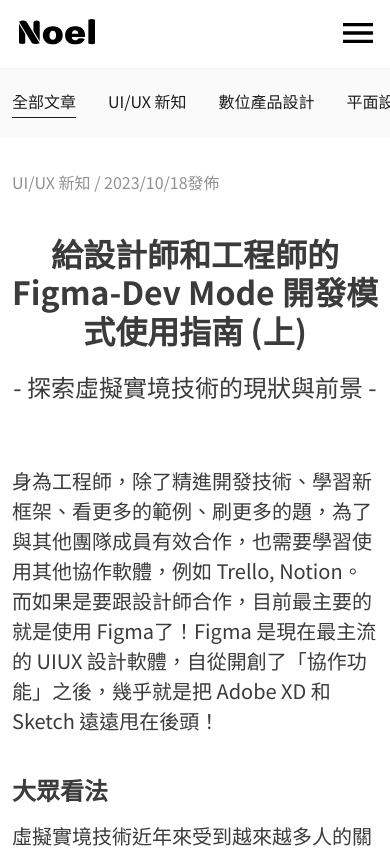
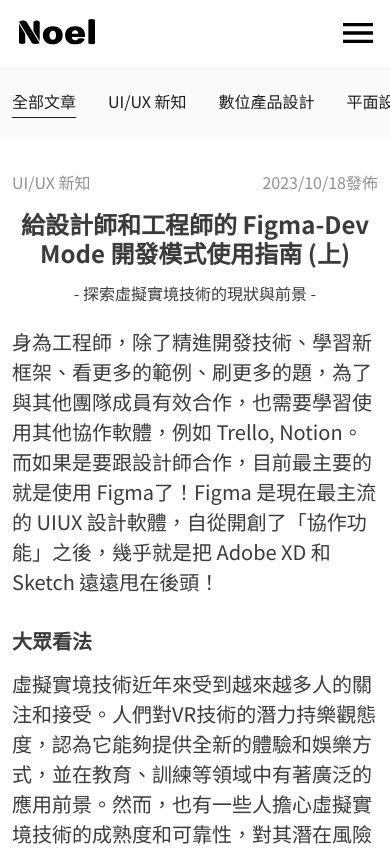
Before and after one commit to happyloa/Hex2024-mission2, a Next.js app: page /blog/figma-dev-mode-part1 in a window 390 px wide. Shown: the top 848 px of the page. Built offline with nearby package versions, Linux system fonts and the light colour scheme; a web font is replaced by a local one.

Commit message:
新增響應式設定

```diff
--- a/components/blog/Posts/SinglePost.module.css
+++ b/components/blog/Posts/SinglePost.module.css
@@ -1,9 +1,9 @@
 .meta_wrapper {
+  color: #3b3b3b;
   margin-bottom: 64px;
 }
 
 .meta_wrapper h1 {
-  color: #3b3b3b;
   text-align: center;
   font-size: 32px;
   font-weight: 700;
@@ -12,7 +12,6 @@
 }
 
 .meta_wrapper h2 {
-  color: #3b3b3b;
   text-align: center;
   font-size: 24px;
   font-weight: 400;
@@ -54,3 +53,43 @@
   font-weight: 400;
   line-height: 30px;
 }
+
+@media (max-width: 576px) {
+  .meta_wrapper {
+    margin-bottom: 24px;
+  }
+
+  .meta_wrapper h1 {
+    font-size: 24px;
+    line-height: 28.8px;
+    margin-bottom: 16px;
+  }
+
+  .meta_wrapper h2 {
+    font-size: 16px;
+    line-height: 19.2px;
+  }
+
+  .breadcrumb {
+    display: flex;
+    justify-content: space-between;
+    margin-bottom: 16px;
+  }
+
+  .breadcrumb span::after {
+    display: none;
+  }
+
+  .breadcrumb time::before {
+    display: none;
+  }
+
+  .content_wrapper {
+    gap: 32px;
+  }
+
+  .content_wrapper h2 {
+    font-size: 20px;
+    line-height: 24px;
+  }
+}
```
